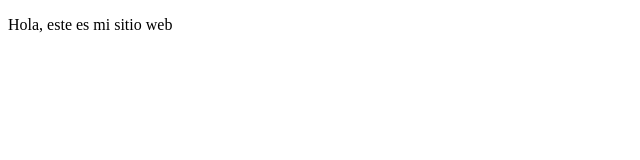
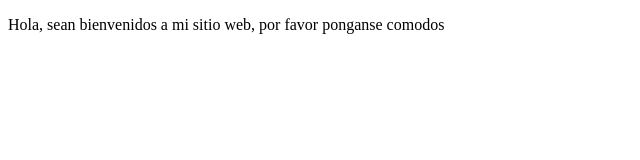
Before and after one commit to MarcelARG1/proyectoDemoCursoPrework, a plain HTML site: page index.html in a window 1280 px wide. Shown: the whole page, without its empty margins (0-640 px from the left). Drawn offline with Linux system fonts and the light colour scheme.

Commit message:
cambios agregamos un mejor saludo de bienvenida

```diff
--- a/index.html
+++ b/index.html
@@ -8,7 +8,7 @@
 </head>
 <body>
     <p>
-        Hola, este es mi sitio web
+        Hola, sean bienvenidos a mi sitio web, por favor ponganse comodos
     </p>
 </body>
 </html>
```
